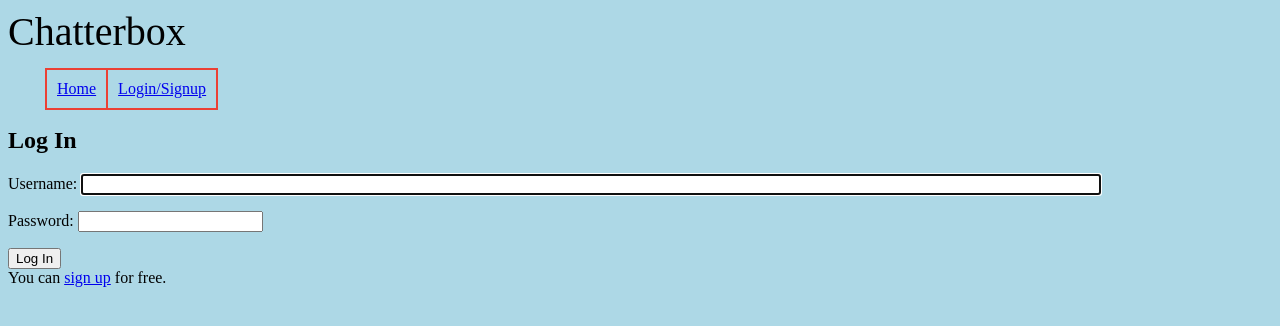
After one commit to balage112/django-chatterbox, a Django app: page /accounts/login/ in a window 1280 px wide. The commit adds this page. Shown: the top 326 px of the page. Run offline with Django 4.2, Linux system fonts and the light colour scheme.

Commit message:
Added login, logout, create accounts, modified style.css, modified settings.py, main.html

```diff
--- /dev/null
+++ b/accounts/urls.py
@@ -0,0 +1,8 @@
+from django.urls import path
+
+from .views import SignUpView
+
+
+urlpatterns = [
+    path("signup/", SignUpView.as_view(), name="signup"),
+]
--- a/chatterbox/static/chatterbox/style.css
+++ b/chatterbox/static/chatterbox/style.css
@@ -1,3 +1,101 @@
+/* common styles */
 body {
     background: #add8e6;
 }
+
+header {
+    font-size: 40px
+}
+
+nav ul {
+    list-style: none; /* bez teček */
+}
+
+nav li {
+    display: inline-block;
+    margin: -3px; /* mezera nahoře, dole, vpravo */
+    border: solid 2px #eb4034;
+    padding: 10px;
+}
+
+/* home.html */
+.user_hello {
+    font-size: 32px;
+    padding-bottom: 15px;
+}
+
+.welcome {
+    font-size: 32px;
+}
+/* rooms.html */
+.list-of-rooms {
+    font-size: 32px;
+}
+
+.rooms-list ul {
+    list-style: none;
+}
+/* room.html */
+.room-descr {
+    font-size: 20px;
+    margin-bottom: 20px; /* mezera dole */
+}
+
+
+.messsage-form {
+    margin-bottom: 20px;
+}
+
+
+input[type=text] {
+    width: 80%;
+}
+
+input[type=submit] {
+    width: 50px;
+}
+
+.messages-box {
+
+}
+
+.other-message {
+    width: 80%;
+    border: solid 3px #eb4034;
+    border-radius: 10px;
+    padding: 10px;
+    background: white;
+    margin-bottom: 10px;
+}
+
+.my-message {
+    width: 80%;
+    border: solid 3px #000FF8;
+    border-radius: 10px;
+    padding: 10px;
+    background: white;
+    margin-bottom: 10px;
+    margin-left: auto;
+    margin-right: 0;
+}
+
+/* create_room-html */
+
+.form-name {
+    margin-bottom: 10px;
+}
+
+.label {
+    width: 100px;
+    float:left; /* div no break */
+}
+
+.submit {
+    margin-left: 100px;
+}
+
+/* login.html */
+
+.form-row {
+    margin-bottom: 15px;
+}
--- a/chatterbox_project/urls.py
+++ b/chatterbox_project/urls.py
@@ -14,14 +14,24 @@ Including another URLconf
     2. Add a URL to urlpatterns:  path('blog/', include('blog.urls'))
 """
 from django.contrib import admin
-from django.urls import path
+from django.urls import path, include
 import chatterbox.views
 
 urlpatterns = [
+    path('admin/', admin.site.urls),
+
+    # chatterbox aplikace
+    # path(<cesta>, <view> , name="name")
     path('', chatterbox.views.home, name='home'),
-    path('admin/', admin.site.urls),
     path('hello/', chatterbox.views.hello),
     path('hello/<s>', chatterbox.views.hello),
-    path('search/<s>', chatterbox.views.search),
-    path('room/<str:pk>/', chatterbox.views.room, name="room")
+    path('search/<s>', chatterbox.views.search, name="search"),
+    path('room/<str:pk>/', chatterbox.views.room, name="room"),
+    path('rooms/', chatterbox.views.rooms, name="rooms"),
+
+    # accounts aplikace
+    path("accounts/", include("accounts.urls")), # vytvoří pouze signup
+    path("accounts/", include("django.contrib.auth.urls")), # vytvoří zbytek - login, logout, password_change atd...
+
+    #path("__reload__/", include("django_browser_reload.urls")) # automatický reload stránky
 ]
--- a/templates/main.html
+++ b/templates/main.html
@@ -3,12 +3,19 @@
 <html lang="en">
 <head>
     <meta charset="UTF-8">
-    <title>Title</title>
+    <title>{% block title %}{% endblock %}</title>
     <link rel="stylesheet" href="{% static 'chatterbox/style.css' %}"/>
 </head>
+
 <body>
-    <h1>Chatterbox</h1>
-    {% include 'navbar.html' %}
-    {% block content %} {% endblock %}
+
+<header>Chatterbox</header>
+
+{% include 'navbar.html' %}
+
+<main>
+    {% block content %}{% endblock %}
+</main>
+
 </body>
 </html>
--- a/templates/navbar.html
+++ b/templates/navbar.html
@@ -1,6 +1,15 @@
 {% load static %}
-<ul>
-  <li><a href="{% url 'home' %}">Home</a></li>
-  <li><a href="{% url 'home' %}">Create room</a></li> <!-- TODO -->
-  <li><a href="">Logout</a></li>
-</ul>
+<nav>
+    <ul>
+        <li><a href="{% url 'home' %}">Home</a></li>
+        {% if request.user.is_authenticated %}
+        <li><a href="{% url 'home' %}">Create room</a></li> <!-- TODO Create room -->
+        <li><a href="{% url 'rooms' %}">Rooms</a></li>
+        <li class="last-item"><a href="{% url 'logout' %}">Logout</a></li>
+        {% endif %}
+        {% if not request.user.is_authenticated %}
+        <li class="last-item"><a href="{% url 'login' %}">Login/Signup</a></li>
+        {% endif %}
+
+    </ul>
+</nav>
--- /dev/null
+++ b/templates/registration/login.html
@@ -0,0 +1,15 @@
+{% extends 'main.html' %}
+
+{% block content %}
+    <h2>Log In</h2>
+    <div class="box">
+        <form method="post">
+            {% csrf_token %}
+            {{ form.as_p }}
+            <button type="submit">Log In</button>
+        </form>
+    </div>
+    <div class="box">
+        You can <a href="/accounts/signup/">sign up</a> for free.
+    </div>
+{% endblock %}
--- a/tmp/signup.html
+++ b/tmp/signup.html
@@ -34,6 +34,7 @@
                 <input type="password" name="pswd" id="pswd">
             </div>
           <!-- TODO Re-password and e-mail -->
+
             <div class="form-row">
                 <div class="submit">
                     <input type="submit" value="Send">
--- a/tmp/style.css
+++ b/tmp/style.css
@@ -22,7 +22,7 @@ nav li {
 .welcome {
     font-size: 32px;
 }
-/* list_of_rooms.html */
+/* rooms.html */
 .list-of-rooms {
     font-size: 32px;
 }
```
Also changed, not shown: accounts/templates/accounts/signup.html (added, +14 -0 lines), chatterbox/templates/chatterbox/home.html (+6 -9 lines), chatterbox/templates/chatterbox/room.html (+19 -3 lines), chatterbox/templates/chatterbox/rooms.html (added, +17 -0 lines), chatterbox/views.py (+16 -3 lines), chatterbox_project/settings.py (+9 -0 lines), db.sqlite3.
